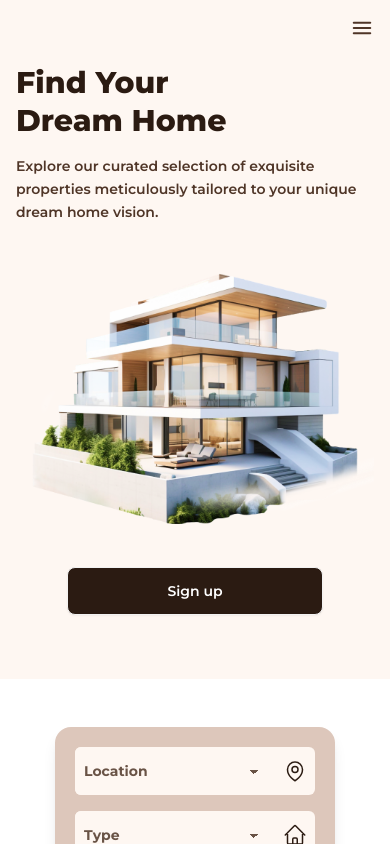
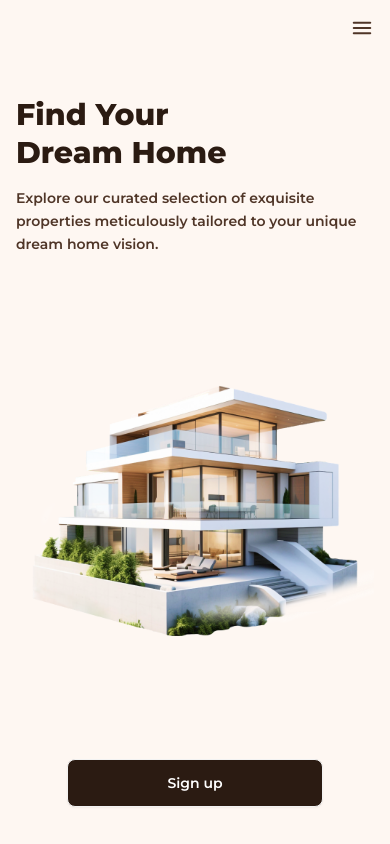
Before and after one commit to Dhananjay2601/Real-Estate-Landing-Page, a React (Create React App) app: page / in a window 390 px wide. Shown: the top 844 px of the page. Built offline with nearby package versions, Linux system fonts and the light colour scheme.

Commit message:
padding adjusted for mobile view

```diff
--- a/src/pages/Home.js
+++ b/src/pages/Home.js
@@ -5,8 +5,8 @@ import OnHover from "../animation/OnHover";
 
 const Home = () => {
   return (
-    <div className="w-full flex flex-col lg:flex-row items-center justify-between text-secondary py-16 px-4 md:px-10 md:py-28 lg:py-24 lg:px-24 xl:py-24 xl:px-36">
-      <div className="flex flex-col w-full lg:w-1/2">
+    <div className="w-full flex flex-col lg:flex-row items-center justify-between text-secondary py-24 px-4 md:px-10 md:py-28 lg:py-24 lg:px-24 xl:py-24 xl:px-36">
+      <div className="flex flex-col w-full lg:w-1/2 pb-20  md:p-0">
         {/* H1 Text */}
         <RevealY>
           <h1 className="text-3xl md:text-4xl lg:text-5xl font-extrabold leading-tight pb-4">
@@ -33,7 +33,7 @@ const Home = () => {
       </div>
 
       {/* Image */}
-      <div className="w-full lg:w-1/2 xl:w-[80%] flex justify-center lg:justify-end">
+      <div className="w-full lg:w-1/2 xl:w-[80%] flex justify-center lg:justify-end pb-20 md:p-0">
         <RevealY>
           <img
             src={BgImage}
```
